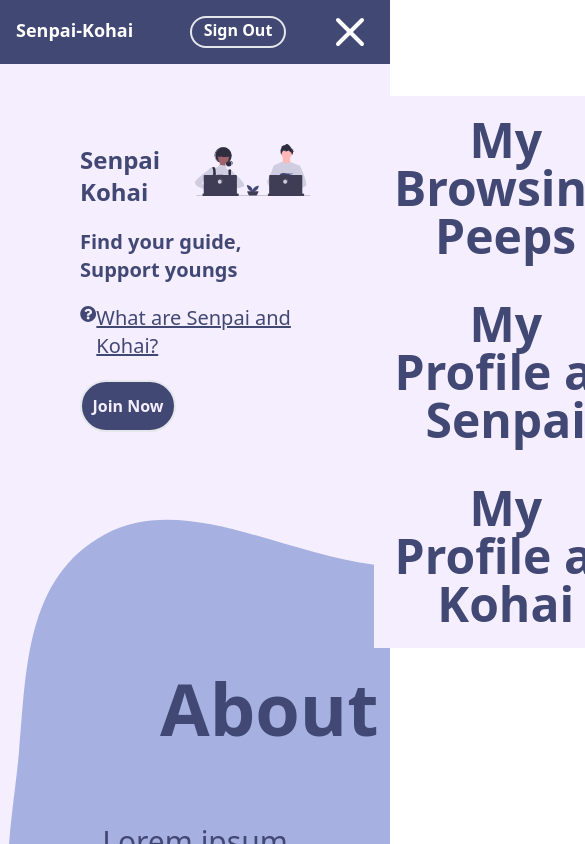
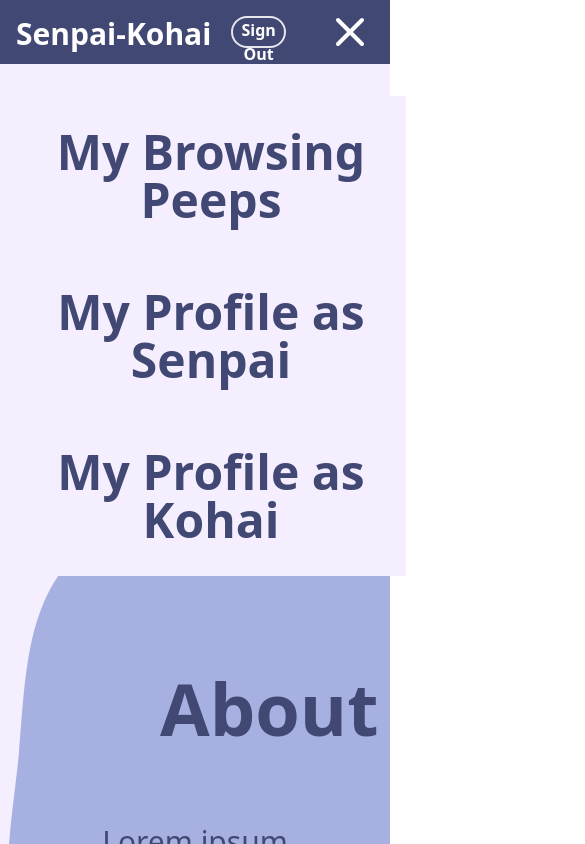
Before and after one commit to shiv-chan/senpai-kohai, a React (Create React App) app in the folder client/: page / in a window 390 px wide. Shown: the top 844 px of the page, 585 px wide, since content can reach past the window. Built offline with nearby package versions, Linux system fonts and the light colour scheme.

Commit message:
hamburger menu done

```diff
--- a/client/src/common/components/Header.tsx
+++ b/client/src/common/components/Header.tsx
@@ -3,42 +3,68 @@ import { Link } from 'react-router-dom';
 // import { FaTimes } from 'react-icons/fa';
 // import { FaBars } from 'react-icons/fa';
 
+const Header = () => {
+	const [isClosed, setClosed] = useState(false);
 
+	return (
+		<div
+			className="bg-header_color
+						text-white flex
+						justify-between
+						items=center
+						font-black
+						w-screen
+						h-laptopHeaderHeight
+						mobile_l_max:h-mobileHeaderHeight
+						p-4
+						mx-auto
+						"
+		>
+			<div
+				className="flex-grow
+							text-3xl
+							w-screen
+							mobile_l_max:text-sm
+							"
+			>
+				<Link to="/">Senpai-Kohai</Link>
+			</div>
 
-
-
-const Header = () => {
-
-	const [isClosed, setClosed] = useState(false);
-	// const handleClick = () => setClick(!click);
-
-	// test tailwind
-	return <div className="bg-header_color text-white flex justify-between items=center font-black h-laptopHeaderHeight p-4" >
-				<div className="flex-grow text-3xl mobile_s:text-lg">
-					<Link to="/">
-						Senpai-Kohai
-					</Link>
-				</div>
-				{/* <div className="text-base box-border border-2 w-20 rounded-full cursor-pointer font-base hover:bg-primary_bg_color mr-5 text-center">
+			{/* <div className="text-base
+								box-border
+								border-2
+								w-20
+								rounded-full
+								cursor-pointer
+								font-base
+								hover:bg-primary_bg_color
+								mr-5
+								text-center">
 					<Link to="/login">Login</Link>
 				</div>
 				<div className="bg-primary_bg_color text-header_color w-20 text-base box-border border-2 rounded-full cursor-pointer hover:bg-secondary_bg_color text-center">
 					<Link to="/signup">Sign up</Link>
 				</div> */}
 
-				<div className="text-base box-border border-2 w-24 rounded-full cursor-pointer font-base hover:bg-primary_bg_color mr-10 text-center">
+			<div
+				className="text-base
+							box-border
+							border-2 w-24
+							rounded-full
+							cursor-pointer
+							hover:bg-primary_bg_color
+							mr-10 text-center
+							mobile_l_max:text-sm
+							"
+			>
 				Sign Out
 			</div>
-
-				{/* <button className="menu-button text-3xl mr-5" onClick={handleClick}>
-				{click ?  < FaTimes /> : <FaBars/> }
-				</button> */}
 
 			<main className="">
 				<header className="bg-header_color h-10 flex items-center justify-center">
 					{isClosed ? (
 						<button
-							className="w-12 mb-2 "
+							className="w-12 mb-2"
 							aria-label="Open menu"
 							title="Open menu"
 							onClick={() => setClosed(false)}
@@ -74,40 +100,39 @@ const Header = () => {
 							</svg>
 						</button>
 					)}
-
-
 				</header>
 			</main>
 
-					<div className="flex">
+			<div
+				className="absolute
+							text-centet
+							w-screen"
+			>
 				{!isClosed && (
 					<div
 						aria-hidden={isClosed}
-						className="bg-primary_bg_color text-center mt-20 absolute ">
+						className="bg-primary_bg_color
+									text-center
+									mt-20
+									absolute
+									w-full"
+					>
 						<ul className="text-header_color bg-primary_bg_color text-5xl">
-								<li className="p-5">
-								<a href=""> My Browsing Peeps </a>
+							<li className="p-8">
+								<Link to="/"> My Browsing Peeps </Link>
 							</li>
-								<li className="p-5">
-								<a href=""> My Profile as Senpai </a>
+							<li className="p-8">
+								<Link to="/"> My Profile as Senpai </Link>
 							</li>
-								<li className="p-5">
-								<a href=""> My Profile as Kohai </a>
+							<li className="p-8">
+								<Link to=""> My Profile as Kohai </Link>
 							</li>
 						</ul>
-
-
 					</div>
 				)}
 			</div>
-
-
-
 		</div>
-
-
-
-
+	);
 };
 
 export default Header;
```
Lines whose indentation alone changed are shown as unchanged.
